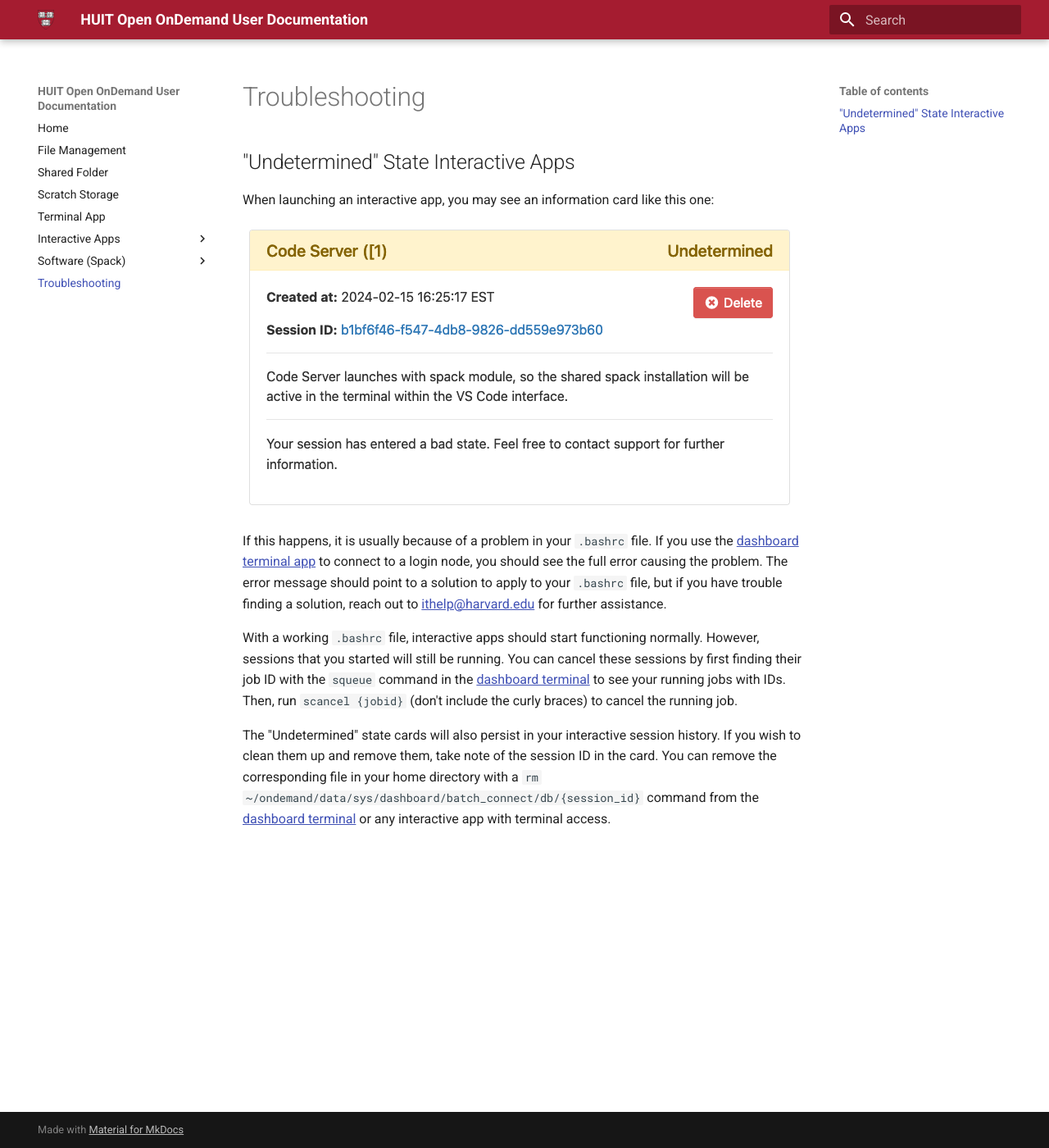
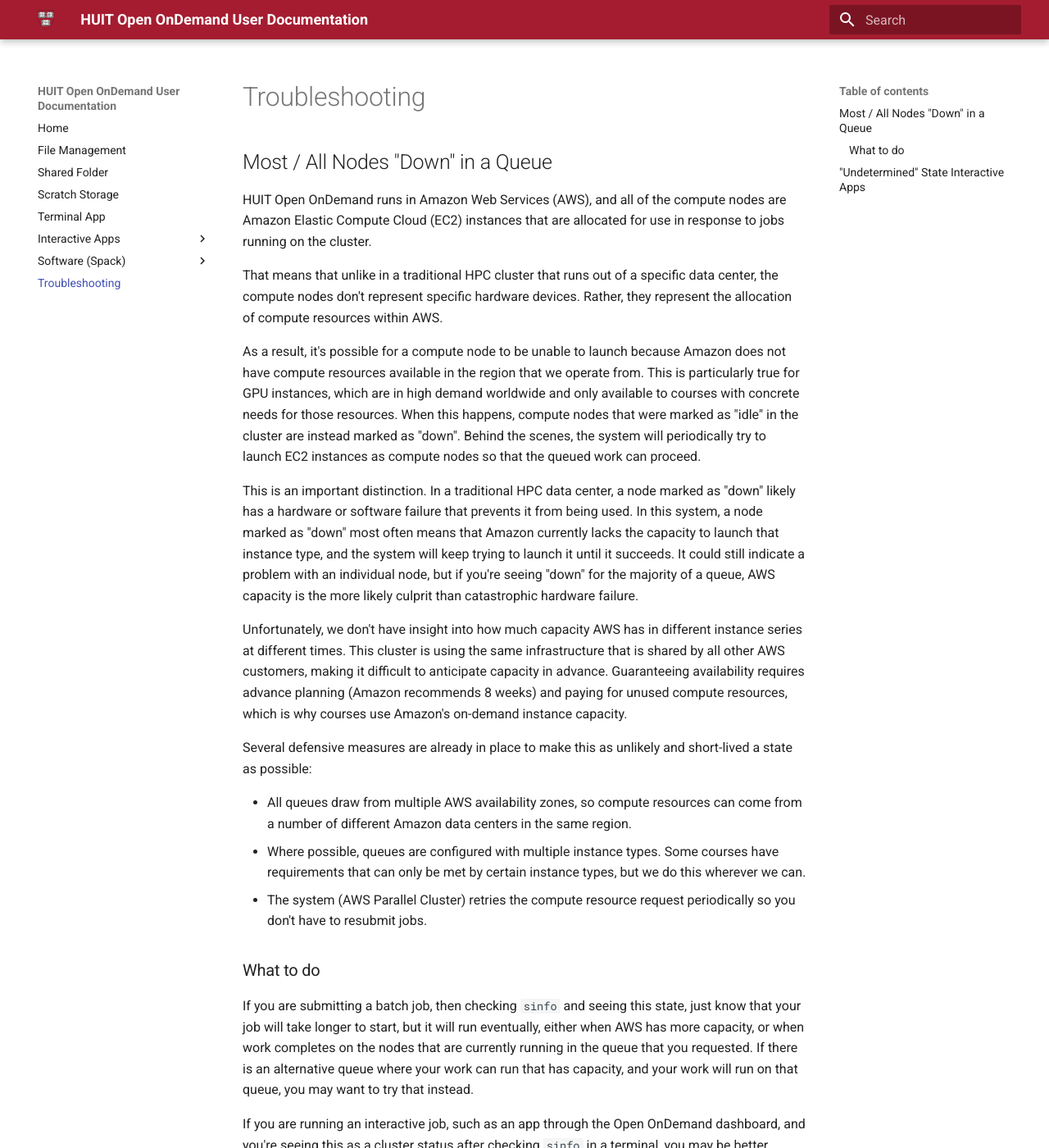
Before and after one commit to Harvard-ATG/huit-ondemand-user-docs, an MkDocs documentation site: the page built from docs/troubleshooting.md, in a window 1280 px wide and 1400 px high. Shown: the whole window at 82% size. Built offline with MkDocs 1.6.1 and Material for MkDocs 9.7.7, drawn with Linux system fonts in a browser that asks for light colours; some of the changed text lies outside the part shown.

Commit message:
Adds an explanation for all nodes appearing down

```diff
--- a/docs/troubleshooting.md
+++ b/docs/troubleshooting.md
@@ -1,4 +1,71 @@
 # Troubleshooting
+
+## Most / All Nodes "Down" in a Queue
+
+HUIT Open OnDemand runs in Amazon Web Services (AWS), and all of the compute
+nodes are Amazon Elastic Compute Cloud (EC2) instances that are allocated for
+use in response to jobs running on the cluster.
+
+That means that unlike in a traditional HPC cluster that runs out of a specific
+data center, the compute nodes don't represent specific hardware devices.
+Rather, they represent the allocation of compute resources within AWS.
+
+As a result, it's possible for a compute node to be unable to launch because
+Amazon does not have compute resources available in the region that we operate
+from. This is particularly true for GPU instances, which are in high demand
+worldwide and only available to courses with concrete needs for those resources.
+When this happens, compute nodes that were marked as "idle" in the cluster are
+instead marked as "down". Behind the scenes, the system will periodically try to
+launch EC2 instances as compute nodes so that the queued work can proceed.
+
+This is an important distinction. In a traditional HPC data center, a node
+marked as "down" likely has a hardware or software failure that prevents it from
+being used. In this system, a node marked as "down" most often means that Amazon
+currently lacks the capacity to launch that instance type, and the system will
+keep trying to launch it until it succeeds. It could still indicate a problem
+with an individual node, but if you're seeing "down" for the majority of a
+queue, AWS capacity is the more likely culprit than catastrophic hardware
+failure.
+
+Unfortunately, we don't have insight into how much capacity AWS has in different
+instance series at different times. This cluster is using the same
+infrastructure that is shared by all other AWS customers, making it difficult to
+anticipate capacity in advance. Guaranteeing availability requires advance
+planning (Amazon recommends 8 weeks) and paying for unused compute resources,
+which is why courses use Amazon's on-demand instance capacity.
+
+Several defensive measures are already in place to make this as unlikely and
+short-lived a state as possible:
+
+- All queues draw from multiple AWS availability zones, so compute resources can
+  come from a number of different Amazon data centers in the same region.
+- Where possible, queues are configured with multiple instance types. Some
+  courses have requirements that can only be met by certain instance types, but
+  we do this wherever we can.
+- The system (AWS Parallel Cluster) retries the compute resource request
+  periodically so you don't have to resubmit jobs.
+
+### What to do
+
+If you are submitting a batch job, then checking `sinfo` and seeing this state,
+just know that your job will take longer to start, but it will run eventually,
+either when AWS has more capacity, or when work completes on the nodes that are
+currently running in the queue that you requested. If there is an alternative
+queue where your work can run that has capacity, and your work will run on that
+queue, you may want to try that instead.
+
+If you are running an interactive job, such as an app through the Open OnDemand
+dashboard, and you're seeing this as a cluster status after checking `sinfo` in
+a terminal, you may be better served by converting the work that you need to do
+into a batch job and running it unattended, so that it can run and complete when
+capacity is available. Unfortunately we're not able to estimate when AWS
+capacity will become available, so we're not able to provide any estimates of
+when a better time would be to launch an interactive app.
+
+If you're not sure if this applies to your situation, or if you have further
+questions, please reach out to
+[ithelp@harvard.edu](mailto:ithelp@harvard.edu?subject=HUIT Open OnDemand) for
+further assistance.
 
 ## "Undetermined" State Interactive Apps
 
```
